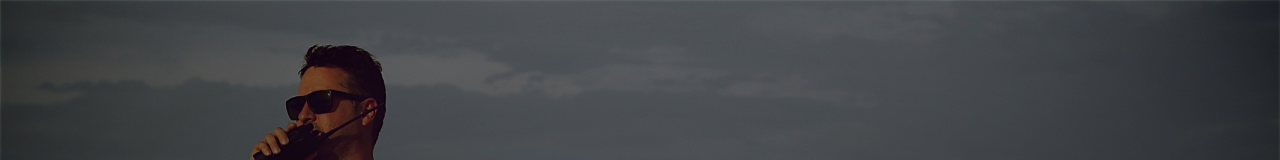
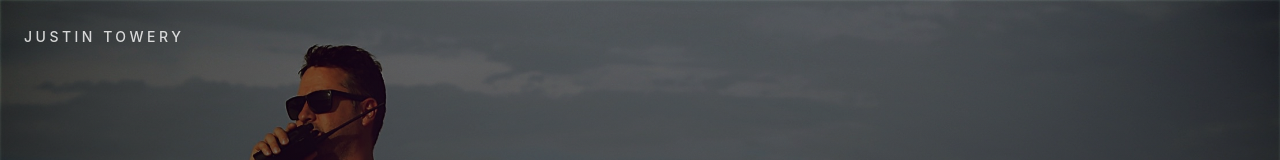
Before and after one commit to Justintowery/jt-producer-site, a Next.js app: page / in a window 1280 px wide. Shown: the top 160 px of the page. Built offline with nearby package versions, Linux system fonts and the light colour scheme.

Commit message:
Fix floating name header and scroll behavior

```diff
--- a/src/app/layout.tsx
+++ b/src/app/layout.tsx
@@ -1,82 +1,22 @@
 import type { Metadata } from "next";
-import Script from "next/script";
 import "./globals.css";
+import FloatingName from "../components/FloatingName";
 
 export const metadata: Metadata = {
-  title: "Justin Towery | Commercial Producer",
-  description:
-    "Commercial producer creating high-profile broadcast and brand campaigns. Los Angeles ⇄ Portland, OR. Producing worldwide.",
-  metadataBase: new URL("https://justintowery.com"),
-  openGraph: {
-    title: "Justin Towery | Commercial Producer",
-    description:
-      "Commercial producer creating high-profile broadcast and brand campaigns. Los Angeles ⇄ Portland, OR. Producing worldwide.",
-    url: "https://justintowery.com",
-    siteName: "Justin Towery",
-    images: [
-      {
-        url: "https://justintowery.com/hero.jpg",
-        width: 1200,
-        height: 630,
-        alt: "Justin Towery",
-      },
-    ],
-    locale: "en_US",
-    type: "website",
-  },
-  twitter: {
-    card: "summary_large_image",
-    title: "Justin Towery | Commercial Producer",
-    description:
-      "Commercial producer creating high-profile broadcast and brand campaigns. Los Angeles ⇄ Portland, OR. Producing worldwide.",
-    images: ["https://justintowery.com/hero.jpg"],
-  },
+  title: "Justin Towery",
+  description: "Line Producer / Hybrid Producer",
 };
 
 export default function RootLayout({
   children,
-}: {
+}: Readonly<{
   children: React.ReactNode;
-}) {
+}>) {
   return (
     <html lang="en">
-        <head>
-  <script
-    type="application/ld+json"
-    dangerouslySetInnerHTML={{
-      __html: JSON.stringify({
-        "@context": "https://schema.org",
-        "@type": "Person",
-        name: "Justin Towery",
-        url: "https://justintowery.com",
-        sameAs: [
-          "https://www.imdb.com/name/YOUR-ID/",
-          "https://www.instagram.com/justintowery/",
-          "https://www.linkedin.com/in/justintowery/",
-          "https://www.threads.net/@justintowery",
-          "https://www.facebook.com/therealJT"
-        ],
-        jobTitle: "Producer"
-      })
-    }}
-  />
-</head>
-      <body>
-        {/* Google Analytics (GA4) */}
-        <Script
-          src="https://www.googletagmanager.com/gtag/js?id=G-3XNJ3Y4G2M"
-          strategy="afterInteractive"
-        />
-        <Script id="ga4" strategy="afterInteractive">
-          {`
-            window.dataLayer = window.dataLayer || [];
-            function gtag(){dataLayer.push(arguments);}
-            gtag('js', new Date());
-            gtag('config', 'G-3XNJ3Y4G2M');
-          `}
-        </Script>
-
-        {children}
+      <body className="bg-black text-white antialiased">
+        <FloatingName />
+        <main>{children}</main>
       </body>
     </html>
   );
--- /dev/null
+++ b/src/components/FloatingName.tsx
@@ -0,0 +1,39 @@
+"use client";
+
+import Link from "next/link";
+import { useEffect, useState } from "react";
+
+export default function FloatingName() {
+  const [scrolled, setScrolled] = useState(false);
+
+  useEffect(() => {
+    const onScroll = () => setScrolled(window.scrollY > 40);
+    onScroll();
+    window.addEventListener("scroll", onScroll, { passive: true });
+    return () => window.removeEventListener("scroll", onScroll);
+  }, []);
+
+  return (
+    <header
+      style={{
+        position: "fixed",
+        top: 24,
+        left: 24,
+        zIndex: 2147483647,
+        pointerEvents: "auto",
+      }}
+      className={[
+        "transition-all duration-500 ease-out",
+        scrolled ? "opacity-0 -translate-y-2" : "opacity-100 translate-y-0",
+      ].join(" ")}
+    >
+      <Link
+        href="/"
+        aria-label="Go to home"
+        className="text-sm font-medium tracking-[0.25em] uppercase text-white/80 hover:text-white transition"
+      >
+        Justin Towery
+      </Link>
+    </header>
+  );
+}
```
